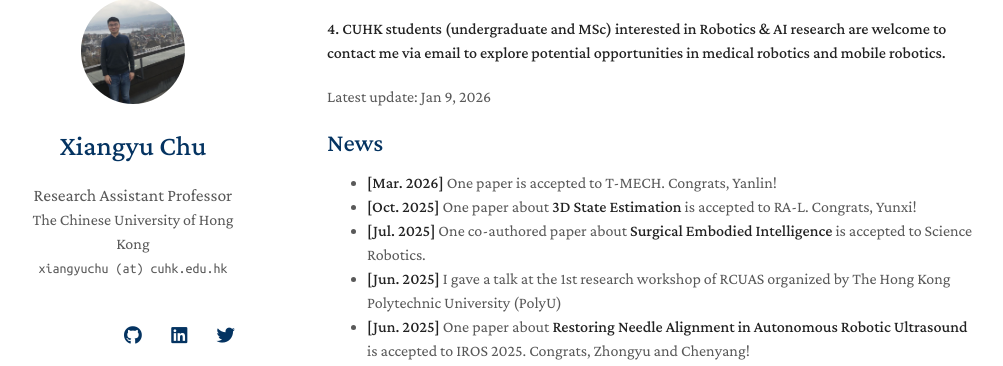
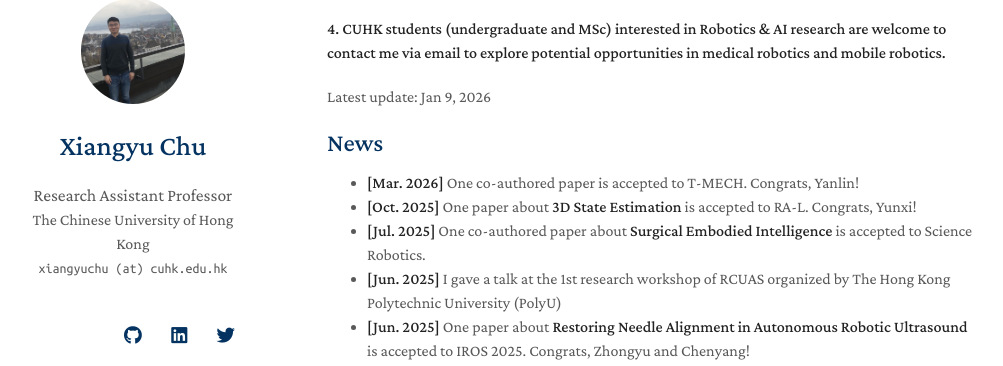
Before and after one commit to xiangyuchu03/xiangyuchu03.github.io, a Jekyll site: the page built from index.md, in a window 1280 px wide and 900 px high, scrolled down 466 px. Shown: the part 86-452 px from the top of the window, without its empty margins (143-1146 px from the left). Built offline with Jekyll 4.4.1, drawn with Linux system fonts in a browser that asks for light colours; nearby versions of some CDN libraries; a style sheet for code colours, icons or effects is not loaded; our own code applies the rules of GitHub Pages for plain Markdown files.

Commit message:
Update index.md

```diff
--- a/index.md
+++ b/index.md
@@ -21,7 +21,7 @@ Latest update: Jan 9, 2026
 
 ## News
 <ul id="news-list">
-    <li class="news-item"><strong>[Mar. 2026]</strong> One paper is accepted to T-MECH. Congrats, Yanlin! </li>
+    <li class="news-item"><strong>[Mar. 2026]</strong> One co-authored paper is accepted to T-MECH. Congrats, Yanlin! </li>
     <li class="news-item"><strong>[Oct. 2025]</strong> One paper about <strong> 3D State Estimation </strong> is accepted to RA-L. Congrats, Yunxi! </li>
     <li class="news-item"><strong>[Jul. 2025]</strong> One co-authored paper about <strong> Surgical Embodied Intelligence </strong> is accepted to Science Robotics. </li>
     <li class="news-item"><strong>[Jun. 2025]</strong> I gave a talk at the 1st research workshop of RCUAS organized by The Hong Kong Polytechnic University (PolyU) </li>
```
